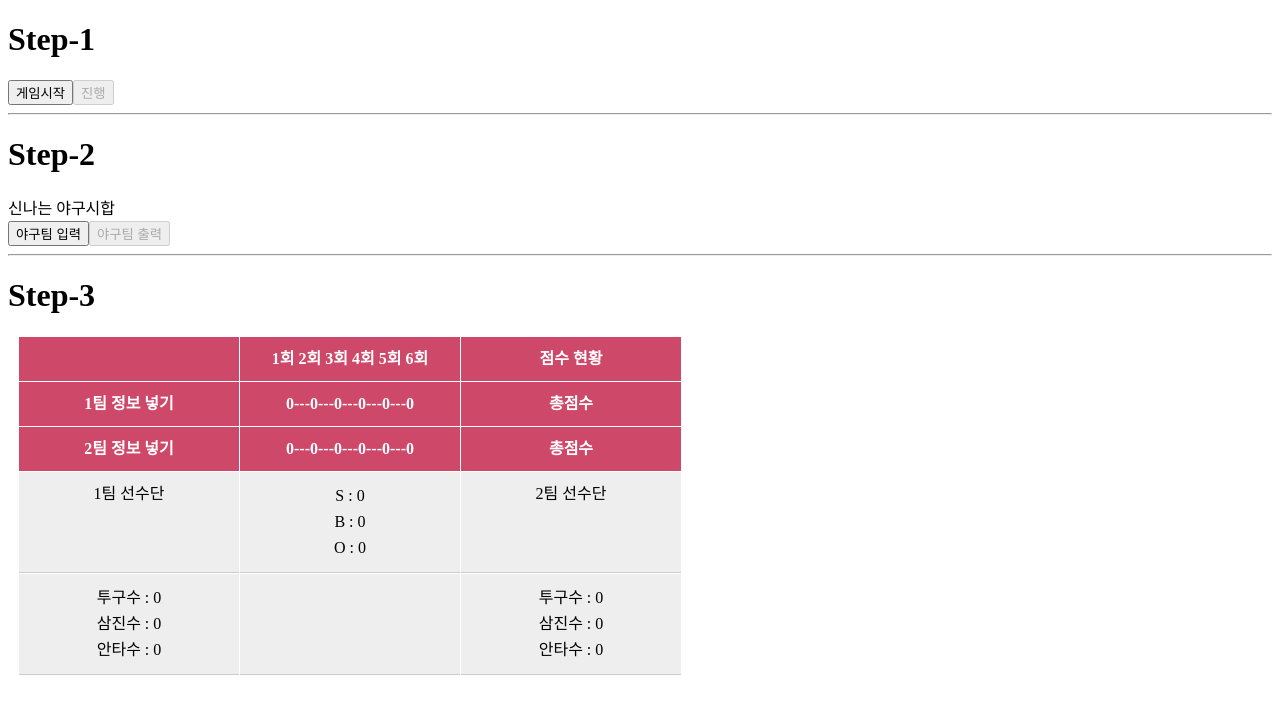
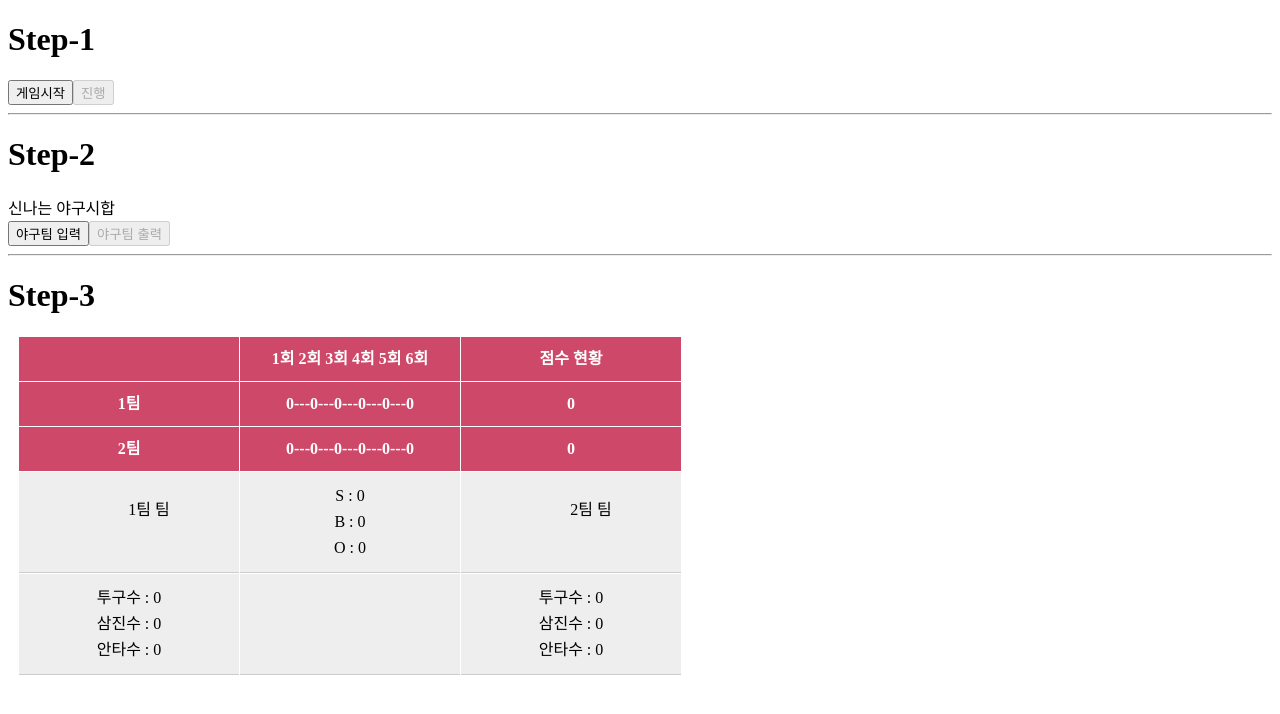
Before and after one commit to Hu2y/CodeSquad_CodingTest, a Vue app: page / in a window 1280 px wide. Shown: the top 714 px of the page. Built offline with nearby package versions, Linux system fonts and the light colour scheme.

Commit message:
* 전광판 데이터 바인딩 완료(각팀 회차별 스코어 바인딩 필요)
Required
 - SBO : X 갯수로 나오게 하기,
 - 스킵기능 구현 필요

```diff
--- a/src/components/Step2-3.vue
+++ b/src/components/Step2-3.vue
@@ -88,35 +88,49 @@
           </thead>
           <tbody>
             <tr>
-              <th scope="cols">1팀 정보 넣기</th>
+              <th scope="cols">{{firstName[0].name}}</th>
               <th scope="cols">0---0---0---0---0---0</th>
-              <th scope="cols">총점수</th>
+              <th scope="cols">{{this.firstScore}}</th>
             </tr>
             <tr>
-              <th scope="cols">2팀 정보 넣기</th>
+              <th scope="cols">{{secondName[0].name}}</th>
               <th scope="cols">0---0---0---0---0---0</th>
-              <th scope="cols">총점수</th>
-            </tr>
-            <tr>
-              <td>1팀 선수단</td>
-              <td>
-                <p>S : 0</p>
-                <p>B : 0</p>
-                <p>O : 0</p>
-              </td>
-              <td>2팀 선수단</td>
+              <th scope="cols">{{this.secondScore}}</th>
             </tr>
             <tr>
               <td>
-                <p>투구수 : 0</p>
-                <p>삼진수 : 0</p>
-                <p>안타수 : 0</p>
+                <ul>
+                  {{firstName[0].name}} 팀
+                  <li v-for="fteam in firstTeam" :key="fteam.id">
+                    <span>{{fteam.id}}. {{fteam.player}}</span>
+                  </li>
+                </ul>
+              </td>
+              <td>
+                <p>S : {{strike}}</p>
+                <p>B : {{ball}}</p>
+                <p>O : {{out}}</p>
+              </td>
+              <td>
+                <ul>
+                  {{secondName[0].name}} 팀
+                  <li v-for="steam in secondTeam" :key="steam.id">
+                    <span>{{steam.id}}. {{steam.player}}</span>
+                  </li>
+                </ul>
+              </td>
+            </tr>
+            <tr>
+              <td>
+                <p>투구수 : {{firstpitching}}</p>
+                <p>삼진수 : {{so.fso}}</p>
+                <p>안타수 : {{teamHits.fhits}}</p>
               </td>
               <td></td>
               <td>
-                <p>투구수 : 0</p>
-                <p>삼진수 : 0</p>
-                <p>안타수 : 0</p>
+                <p>투구수 : {{secondPitching}}</p>
+                <p>삼진수 : {{so.sso}}</p>
+                <p>안타수 : {{teamHits.shits}}</p>
               </td>
             </tr>
           </tbody>
@@ -137,8 +151,8 @@ export default {
       teamInfoView: false, // 팀 정보 뷰
       teamNumber: 1, // 1, 2팀 정하는 넘버
       teamName: "", // input 팀명 정하는 v-model
-      firstName: [], // 첫번째 팀 이름
-      secondName: [], //두번째 팀 이름,
+      firstName: [{name: '1팀'}], // 첫번째 팀 이름
+      secondName: [{name: '2팀'}], //두번째 팀 이름,
       playerCount: 1, // 등록된 선수 수,
       firstTeam: [],
       secondTeam: [],
@@ -146,22 +160,25 @@ export default {
       batting: "", // 입력폼 타율
       //게임 구현부분 변수
       playView: false,
+      matchView: false,
+      isInning: true, // 회초 인지 회말인지
       hitter: ["스트라이크!", "볼!", "안타!", "아웃!"],
       stat: "",
       strike: 0,
       ball: 0,
       hits: 0,
       out: 0,
-      matchView: false,
       round: 1,
-      isInning: true, // 회초 인지 회말인지
       firstOrder: 0, // 첫번째팀 팀 선수 순번을 결정해주는 변수
       secondOrder: 0, // 두번쨰팀 팀 선수 순번을 결정해주는 변수
       // attacked: true, // isInning과 같아서 지울수잇는지 검수
       firstScore: 0,
       secondScore: 0,
-      pitcher: 0, // 투구 횟수
-      strikeOut: 0 // 삼진 횟수
+      strikeOut: 0, // 삼진 횟수
+      firstpitching: 0, // 1팀 총 투구수
+      secondPitching: 0, // 2팀 총 투구수 ,
+      so: {fso: 0, sso: 0}, // 각팀 삼진 수
+      teamHits: {fhits: 0, shits: 0} // 각팀 안타수
     };
   },
   methods: {
@@ -174,9 +191,9 @@ export default {
       this.teamInfoView = !this.teamInfoView;
     },
     inserTeamName() {
-      this.firstName.length
-        ? (this.secondName.push({ name: this.teamName }), this.step += 1)
-        : (this.firstName.push({ name: this.teamName }), this.step += 1);
+      this.firstName.length == 2
+        ? (this.secondName.unshift({ name: this.teamName }), this.step += 1)
+        : (this.firstName.unshift({ name: this.teamName }), this.step += 1);
     },
     saveInfo() {
       this.formVal(); // 입력폼 검증
@@ -243,6 +260,7 @@ export default {
       } else {
         h = this.secondTeam[this.secondOrder].ba
       }
+      this.isInning ? this.firstpitching += 1 : this.secondPitching += 1 // 각팀 투구수 총합
       var a = Math.random()
       parseFloat(h)
       if(a <= 0.1) {
@@ -276,6 +294,7 @@ export default {
         this.stat = "3스트라이크! 아웃! 다음 타자가 타석에 입장 했습니다.";
         this.strike = 0;
         this.orderNum();
+        this.isInning ? this.so.fso += 1 : this.so.sso += 1 // 3스트 일때 각팀 삼진수 누적
         if (this.out == 3) {
           this.stat = "스트라이크 아웃!";
           if (!this.isInning) { // 회말에 3아웃이 됫으면 다음 회로
@@ -299,6 +318,7 @@ export default {
         this.strike = 0;
         this.ball = 0;
         this.hits += 1;
+        this.isInning ? this.teamHits.fhits+= 1 : this.teamHits.shits+= 1 // 4볼일때 각팀 안타수 +1
         if (this.hits >= 4) { // 4안타 이상일떄 득점
           if (this.isInning) {
             this.firstScore += 1; // 회초 이면 첫번쨰팀 점수 +1
@@ -313,6 +333,7 @@ export default {
       this.strike = 0;
       this.ball = 0;
       this.hits += 1;
+      this.isInning ? this.teamHits.fhits+= 1 : this.teamHits.shits+= 1 // 각팀 안타수 +1
       if (this.hits >= 4) { // 4안타 이상일떄 득점
         if (this.isInning) {
           this.firstScore += 1; // 회초 이면 첫번쨰팀 점수 +1
```
